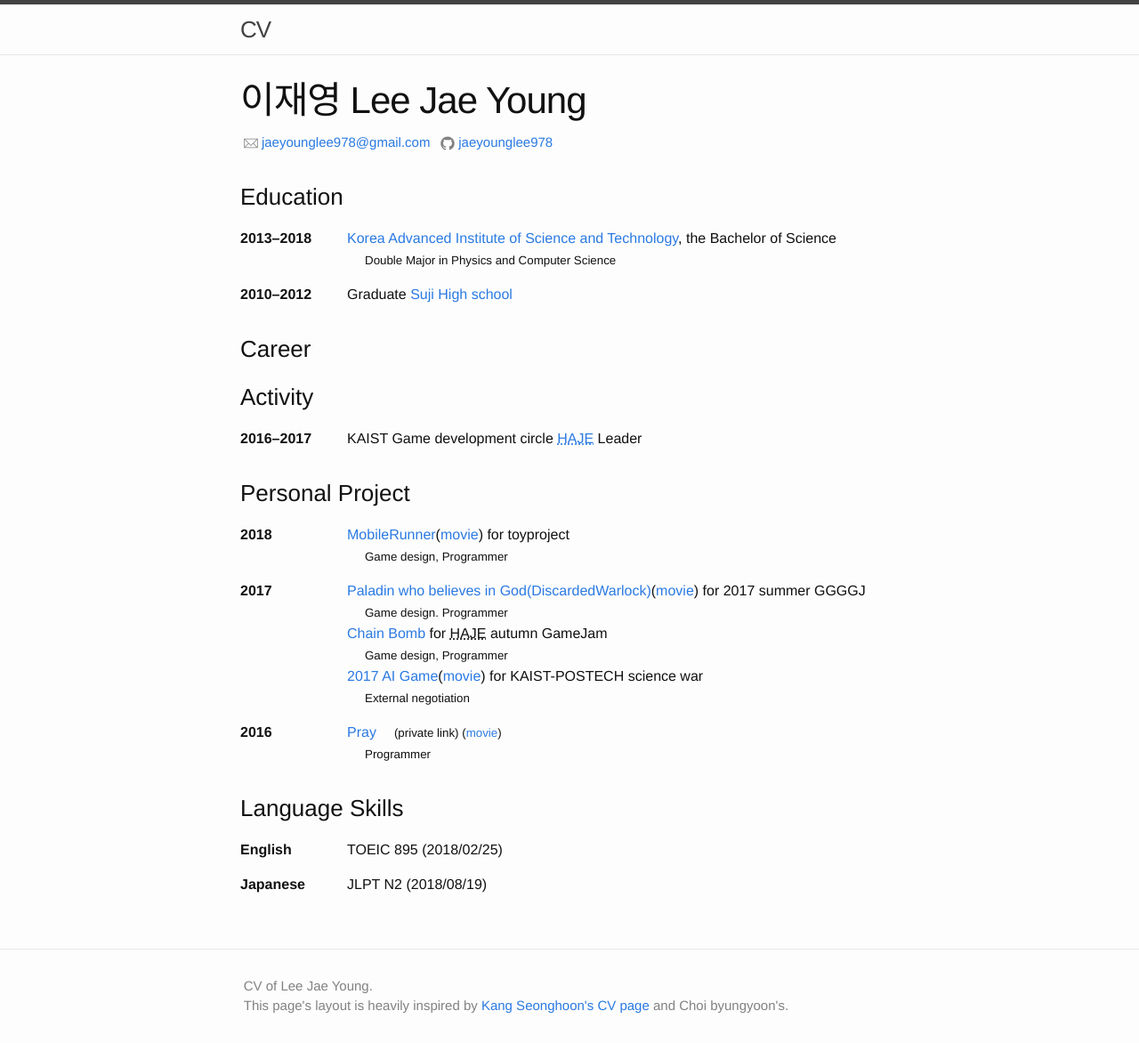
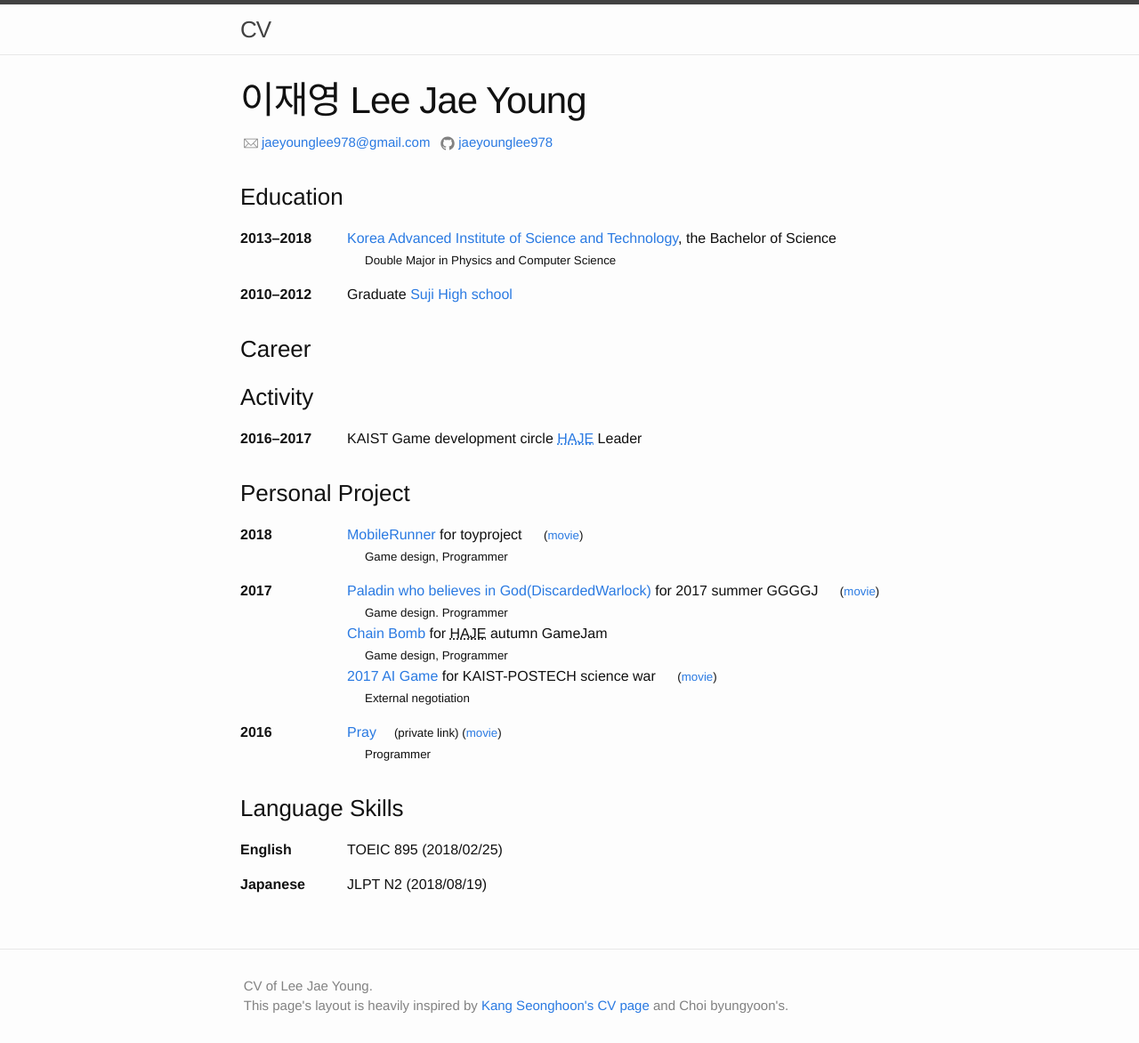
Before and after one commit to jaeyounglee978/jaeyounglee978.github.io, a Jekyll site: the page built from index.md, in a window 1280 px wide. Shown: the whole page at 89% size. Built offline with Jekyll 4.4.1, drawn with Linux system fonts in a browser that asks for light colours.

```diff
--- a/index.md
+++ b/index.md
@@ -53,22 +53,22 @@ title:  "Jaeyoung Lee CV"
 
 2018
 
-: [MobileRunner][mobilerunner]([movie][mobileRunnerMovie]) for toyproject \\
+: [MobileRunner][mobilerunner] for toyproject <small>([movie][mobileRunnerMovie])</small>\\
 <small>Game design, Programmer</small>
 
 
 2017
 
-: [Paladin who believes in God(DiscardedWarlock)][diswarlock]([movie][paladinMovie]) for 2017 summer GGGGJ \\
+: [Paladin who believes in God(DiscardedWarlock)][diswarlock] for 2017 summer GGGGJ <small>([movie][paladinMovie])</small>\\
 <small>Game design. Programmer</small>\\
 [Chain Bomb][chainbomb] for HAJE autumn GameJam \\
 <small>Game design, Programmer</small> \\
-[2017 AI Game][2017aigame]([movie][2017aigamemovie]) for KAIST-POSTECH science war \\
+[2017 AI Game][2017aigame] for KAIST-POSTECH science war <small>([movie][2017aigamemovie])</small>\\
 <small>External negotiation</small>
 
 2016
 
-: [Pray][pray]<small>(private link) ([movie][prayMovie])</small> \\
+: [Pray][pray]<small>(private link)   ([movie][prayMovie])</small> \\
 <small>Programmer</small>
 
 
```
